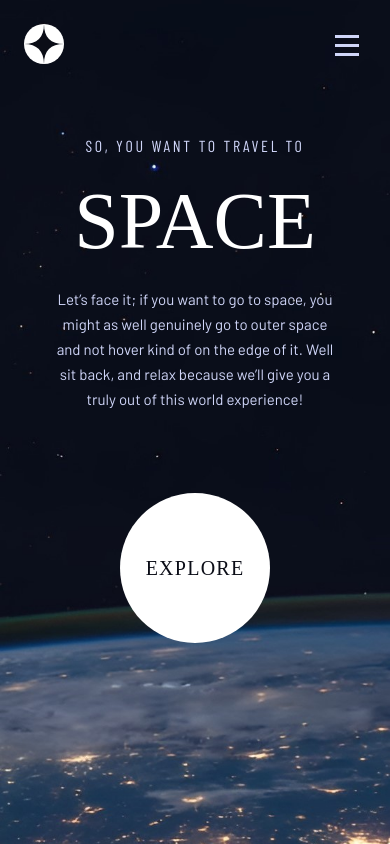
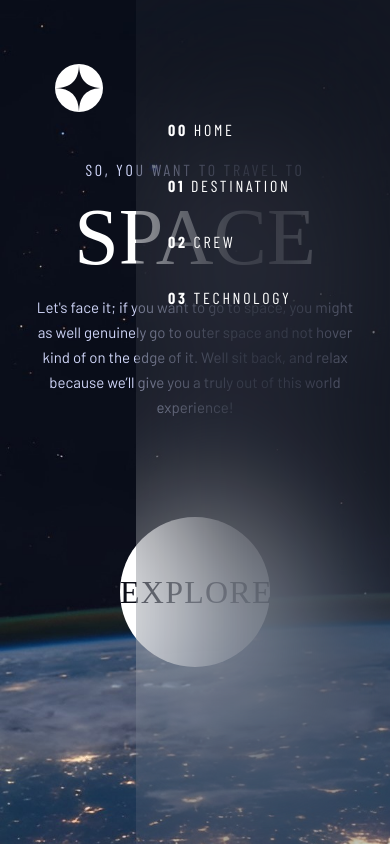
Before and after one commit to guilhermescs/space-tourism, a plain HTML site: page index.html in a window 390 px wide. Drawn offline with nearby package versions, Linux system fonts and the light colour scheme; a web font is replaced by a local one.

Commit message:
Adding responsiveness in the navbar

```diff
--- a/CSS/global.css
+++ b/CSS/global.css
@@ -4,26 +4,99 @@
     padding: 0;
 }
 
-header img {
-    max-width: 40px;
-    max-height: 40px;
+a {
+    transition: 0.3s;
+}
+
+a:hover {
+    opacity: 0.9;
+}
+
+.logo img {
+    width: 48px;
+    height: 48px;
+}
+
+nav {
+    display: flex;
+    justify-content: space-between;
+    align-items: center;
+}
+
+
+.nav-list {
+    display: flex;
+    list-style: none;
+    width: 830px;
+    height: 91px;
+    background: rgba(255, 255, 255, 0.04);
+    backdrop-filter: blur(81.5485px);
+    align-items: center;
+    padding-left: 123px;
+}
+
+.nav-list li {
+    letter-spacing: 3px;
+    margin-left: 48px;
+}
+
+.nav-list a {
+    text-decoration: dashed;
+    font-family: 'Barlow Condensed';
+    font-style: normal;
+    font-weight: 400;
+    font-size: 16px;
+    line-height: 19px;
+    letter-spacing: 2.7px;
+    color: #FFFFFF;
+    text-transform: uppercase;
+}
+
+.nav-list strong {
+    font-family: 'Barlow Condensed';
+    font-style: normal;
+    font-weight: 700;
+    font-size: 16px;
+    line-height: 19px;
+    letter-spacing: 2.7px;
+    color: #FFFFFF;
 }
 
 header {
-    display: flex;
-    justify-content: space-between;
+    margin: 64px 0 0 55px;
 }
 
-.logo-header {
-    margin: 24px;
+
+/* Aplicações mobile*/
+
+.mobile-menu {
+    display: none;
+    cursor: pointer;
 }
 
-.navbar-toggler {
-    width: 1px;
-    padding: 0;
-    margin: 0;
+.mobile-menu div {
+    width: 32px;
+    height: 2px;
+    background: #FFFFFF;
+    margin: 8px;
 }
 
-.navbar-brand {
-    width: 1px;
+@media (max-width: 999px) {
+
+    .nav-list {
+        position: absolute;
+        width: 254px;
+        height: 100%;
+        top: 0;
+        right: 0;
+        background: rgba(255, 255, 255, 0.04);
+        backdrop-filter: blur(81.5485px);
+        padding: 118px 0 0 0;
+        flex-direction: column;
+        align-items: stretch;
+    }
+
+    .nav-list li {
+        margin: 0 0 32px 32px;
+    }
 }
--- a/CSS/home.css
+++ b/CSS/home.css
@@ -1,31 +1,29 @@
+
 body {
-    background-image: url('/images/home/background-home-mobile-2.jpg');
+    background-image: url(/images/home/background-home-desktop.jpg);
     background-repeat: no-repeat;
-    background-size: cover;
+    background-size:100%;
+    background-attachment: fixed;
 }
 
 main {
-    position: relative;
-    text-align: center;
+    display: flex;
+    justify-content: space-between;
 }
 
 .about {
-    width: 327px;
-    height: 276px;
-    align-items: center;
-    text-align: center;
-    justify-content: center ;
-    margin: 48px auto 81px auto;
+    width: 450px;
+    height: 382px;
+    margin: 251px auto 131px 165px;
 }
 
 .about h3 {
     font-family: 'Barlow Condensed';
     font-style: normal;
     font-weight: 400;
-    font-size: 16px;
-    line-height: 19px;
-    text-align: center;
-    letter-spacing: 2.7px;
+    font-size: 28px;
+    line-height: 34px;
+    letter-spacing: 4.725px;
     color: #D0D6F9;
 }
 
@@ -33,44 +31,40 @@ main {
     font-family: 'Bellefair';
     font-style: normal;
     font-weight: 400;
-    font-size: 80px;
-    line-height: 100px;
-    text-align: center;
+    font-size: 150px;
+    line-height: 172px;
     color: #FFFFFF;
     text-transform: uppercase;
-    margin-top: 16px;
 }
 
 .about p {
-    font-family:'Barlow';
+    font-family: 'Barlow';
     font-style: normal;
     font-weight: 400;
-    font-size: 15px;
-    line-height: 25px;
-    text-align: center;
+    font-size: 18px;
+    line-height: 32px;
     color: #D0D6F9;
-    margin: 16px 24px auto 24px;
+
 }
 
 .explore {
     background-color: #FFFFFF;
-    width: 150px;
-    height: 150px;
+    width: 274px;
+    height: 274px;
     border-radius: 50%;
     box-sizing: border-box;
-    margin: auto;
-    padding: auto;
     display: flex;
     flex-wrap: wrap;
     justify-content: center;
     flex-direction: column;
+    margin: auto 165px 131px auto;
 }
 
 .explore a {
     font-family: 'Bellefair';
     font-style: normal;
     font-weight: 400;
-    font-size: 20px;
+    font-size: 32px;
     line-height: 23px;
     text-align: center;
     letter-spacing: 1.25px;
@@ -78,3 +72,62 @@ main {
     text-transform: uppercase;
     text-decoration: dashed;
 }
+
+@media (max-width: 999px) {
+    body {
+        background-image: url(/images/home/background-home-mobile-2.jpg);
+        background-repeat: no-repeat;
+        background-size:100%;
+        background-attachment: fixed;
+    }
+
+    main {
+        display: flex;
+        flex-direction: column;
+    }
+
+    .about {
+        width: 327px;
+        height: 276px;
+        margin: 48px auto 81px auto;
+
+    }
+
+    .about h3 {
+        font-family: 'Barlow Condensed';
+        font-style: normal;
+        font-weight: 400;
+        font-size: 16px;
+        line-height: 19px;
+        text-align: center;
+        letter-spacing: 2.7px;
+        color: #D0D6F9;
+    }
+
+    .about h1 {
+        font-family: 'Bellefair';
+        font-style: normal;
+        font-weight: 400;
+        font-size: 80px;
+        line-height: 100px;
+        text-align: center;
+        color: #FFFFFF;
+    }
+
+    .about p {
+        font-family: 'Barlow';
+        font-style: normal;
+        font-weight: 400;
+        font-size: 15px;
+        line-height: 25px;
+        text-align: center;
+        color: #D0D6F9;
+    }
+
+    .explore {
+        margin: 0 auto 41px auto;
+        width: 150px;
+        height: 150px;
+    }
+
+}
--- a/index.html
+++ b/index.html
@@ -15,37 +15,30 @@
     <link href="https://fonts.googleapis.com/css2?family=Barlow:ital,wght@0,100;0,200;0,300;0,400;0,500;0,600;0,700;0,800;0,900;1,100;1,200;1,300;1,400;1,500;1,600;1,700;1,800;1,900&display=swap" rel="stylesheet">
     <link href="https://fonts.googleapis.com/css2?family=Barlow+Condensed:ital,wght@0,100;0,200;0,300;0,400;0,500;0,600;0,700;0,800;0,900;1,100;1,200;1,300;1,400;1,500;1,600;1,700;1,800;1,900&display=swap" rel="stylesheet">
     <link href="https://fonts.googleapis.com/css2?family=Bellefair&display=swap" rel="stylesheet">
+</head>
 
+<body>
 
-</head>
-<body>
     <header>
-        <img class="logo-header" src="/images/shared/logo.svg" alt="">
 
-        <nav class="navbar navbar-expand-lg bg-transparent">
-            <div class="container-fluid">
-              <a class="navbar-brand" id="navbar" href="#"> <img src="/images/shared/icon-hamburger.svg" alt="icon-hamburger"> </a>
-              <button class="navbar-toggler" type="button" data-bs-toggle="collapse" data-bs-targecit="#navbarNav" aria-controls="navbarNav" aria-expanded="false" aria-label="Toggle navigation">
-                <span class="navbar-toggler-icon"></span>
-              </button>
-              <div class="collapse navbar-collapse" id="navbarNav">
-                <ul class="navbar-nav">
-                  <li class="nav-item">
-                    <a class="nav-link active" aria-current="page" href="#">Home</a>
-                  </li>
-                  <li class="nav-item">
-                    <a class="nav-link" href="#">Features</a>
-                  </li>
-                  <li class="nav-item">
-                    <a class="nav-link" href="#">Pricing</a>
-                  </li>
-                  <li class="nav-item">
-                    <a class="nav-link disabled">Disabled</a>
-                  </li>
+        <nav>
+            <a class="logo" href="#"><img src="/images/shared/logo.svg" alt=""></a>
+
+            <div class="mobile-menu">
+                <div class="line1"></div>
+                <div class="line2"></div>
+                <div class="line3"></div>
+            </div>
+
+            <ul class="nav-list">
+                <li><a href="/index.html"><strong>00 </strong>Home</a></li>
+                <li><a href="/destination.html"><strong>01 </strong>Destination</a></li>
+                <li><a href="/crew.html"><strong>02 </strong>Crew</a></li>
+                <li><a href="/technology.html"><strong>03 </strong>Technology</a></li>
+
             </ul>
-              </div>
-            </div>
         </nav>
+
     </header>
 
     <main>
@@ -53,7 +46,7 @@
         <div class="about">
             <h3>SO, YOU WANT TO TRAVEL TO</h3>
             <h1>Space</h1>
-          <p>Let’s face it; if you want to go to space, you might as well genuinely go to outer space and not hover kind of on the edge of it. Well sit back, and relax because we’ll give you a truly out of this world experience!</p>
+            <p>Let's face it; if you want to go to space, you might as well genuinely go to outer space and not hover kind of on the edge of it. Well sit back, and relax because we’ll give you a truly out of this world experience!</p>
         </div>
 
         <div class="explore">
```
Also changed, not shown: crew.html (added), destination.html (added), technology.html (added). Lines whose indentation alone changed are shown as unchanged.
